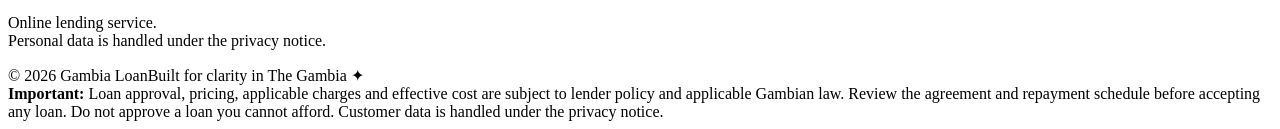
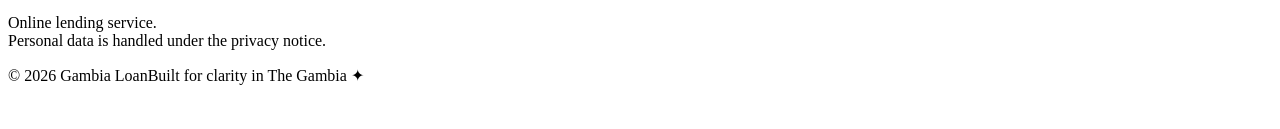
Before and after one commit to mwal21/gambia-loan, a website: page index.html in a window 1280 px wide. Shown: the part 3873-4002 px from the top of the page. After the commit the page ends 3966 px from the top, so only its background shows below. Drawn offline with Linux system fonts and the light colour scheme.

```diff
--- a/index.html
+++ b/index.html
@@ -130,7 +130,7 @@
       <footer class="site-footer" id="privacy">
         <div class="container footer-top"><a class="brand footer-brand" href="#top"><span class="brand-mark" aria-hidden="true"><span>G</span></span><span class="brand-wordmark">Gambia<span>Loan</span></span></a><div class="footer-columns"><div><span class="footer-label">Explore</span><a href="#calculator">Loan calculator</a><a href="#products">All products</a><a href="#how-it-works">How it works</a></div><div><span class="footer-label">Good to know</span><a href="#responsible">Responsible lending</a><a href="#support">Support &amp; complaints</a><a href="#privacy">Privacy notice</a></div><div><span class="footer-label">Service status</span><p>Online lending service.<br />Personal data is handled under the privacy notice.</p></div></div></div>
         <div class="container footer-bottom"><span>© 2026 Gambia Loan</span><span>Built for clarity in The Gambia <span class="footer-sun">✦</span></span></div>
-        <div class="container legal-note"><strong>Important:</strong> Loan approval, pricing, applicable charges and effective cost are subject to lender policy and applicable Gambian law. Review the agreement and repayment schedule before accepting any loan. Do not approve a loan you cannot afford. Customer data is handled under the privacy notice.</div>
+
       </footer>
     </div>
 
```
